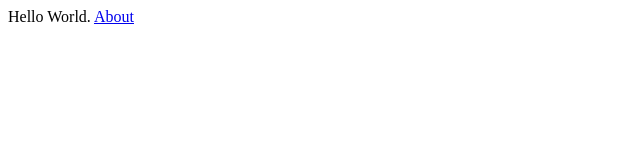
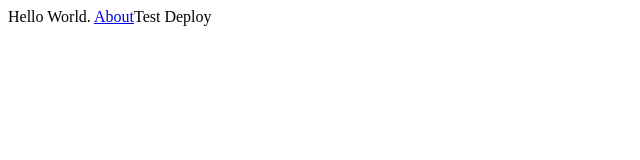
Before and after one commit to nodrog1061/W3WtoPass, a Next.js app in the folder hosting/: page / in a window 1280 px wide. Shown: the top 160 px of the page, without its empty margins (0-640 px from the left). Built offline with nearby package versions, Linux system fonts and the light colour scheme.

Commit message:
For Test Deploy

```diff
--- a/hosting/pages/index.jsx
+++ b/hosting/pages/index.jsx
@@ -4,6 +4,7 @@ export default function IndexPage() {
   return (
     <div>
       Hello World. <Link href="/about">About</Link>
+      Test Deploy
     </div>
   )
 }
```
